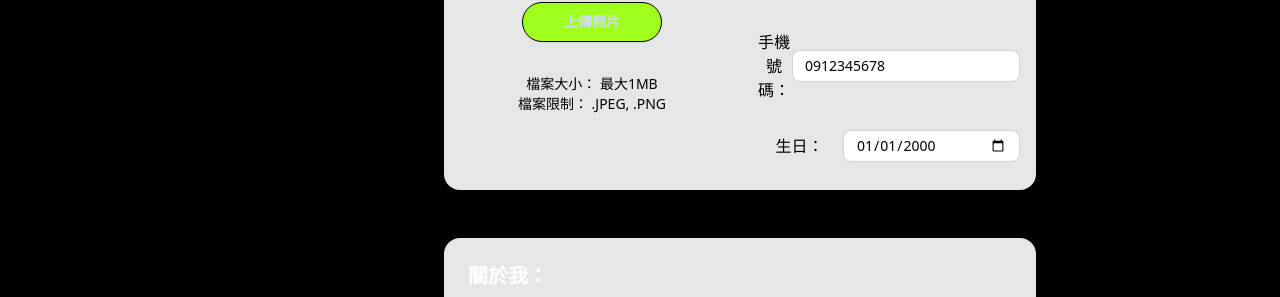
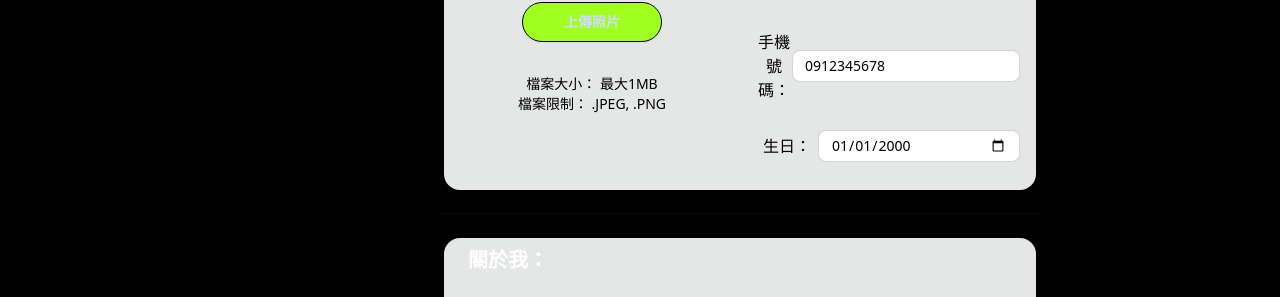
Before and after one commit to john123881/taipei_date_final, a Next.js app: page /account-center/account-edit in a window 1280 px wide. Shown: the part 459-756 px from the top of the page. Built offline with nearby package versions, Linux system fonts and the light colour scheme.

Commit message:
fix modal margin

```diff
--- a/components/account-center/modal/change-pw-success-modal.js
+++ b/components/account-center/modal/change-pw-success-modal.js
@@ -10,7 +10,7 @@ export default function ChangePWSuccessModal() {
         className="modal-toggle"
       />
       <div className=" modal modal-bottom sm:modal-middle">
-        <div className="flex  justify-center modal-box w-[95%] mx-4 h-[365px] flex flex-col sm:w-[564px]">
+        <div className="flex justify-center modal-box w-[98%] me-1 h-[365px] flex flex-col sm:w-[564px]">
           <p
             className={`flex justify-center font-bold ${
               result ? 'text-primary' : 'text-secondary'
--- a/components/account-center/modal/edit-success-modal.js
+++ b/components/account-center/modal/edit-success-modal.js
@@ -10,7 +10,7 @@ export default function EditSuccessModal() {
         className="modal-toggle"
       />
       <div className=" modal modal-bottom sm:modal-middle">
-        <div className="flex justify-center modal-box w-[95%] mx-4 h-[365px] flex flex-col sm:w-[564px]">
+        <div className="flex justify-center modal-box w-[98%] me-1 h-[365px] flex flex-col sm:w-[564px]">
           <p
             className={`flex justify-center font-bold ${
               result ? 'text-primary' : 'text-secondary'
--- a/pages/account-center/account-edit/index.js
+++ b/pages/account-center/account-edit/index.js
@@ -133,7 +133,7 @@ export default function AccountPasswordChange({ onPageChange }) {
                       type="date"
                       value={userBirthday}
                       onChange={handleUserBirthdayChange}
-                      className="max-w-xs min-w-[177px] basis-1/2 sm:basis-1/2 lg:basis-2/3 input-sm input input-bordered"
+                      className="max-w-xs min-w-[202px] basis-1/2 sm:basis-1/2 lg:basis-2/3 input-sm input input-bordered"
                     />
                   </div>
                 </div>
@@ -144,7 +144,7 @@ export default function AccountPasswordChange({ onPageChange }) {
 
               {/* CONTENT2 START */}
               <div className="flex flex-col justify-start h-full mb-20 lg:mx-1 xl:mx-1 2xl:mx-12 bg-base-300 rounded-box">
-                <div className="mt-4 text-xl ms-2 text-light menu-title">
+                <div className=" text-xl ms-2 text-light menu-title">
                   關於我：
                 </div>
                 <div className="flex flex-col justify-center mx-4 mx-12 mt-4 mb-8 md: 2xl:mx-16">
```
